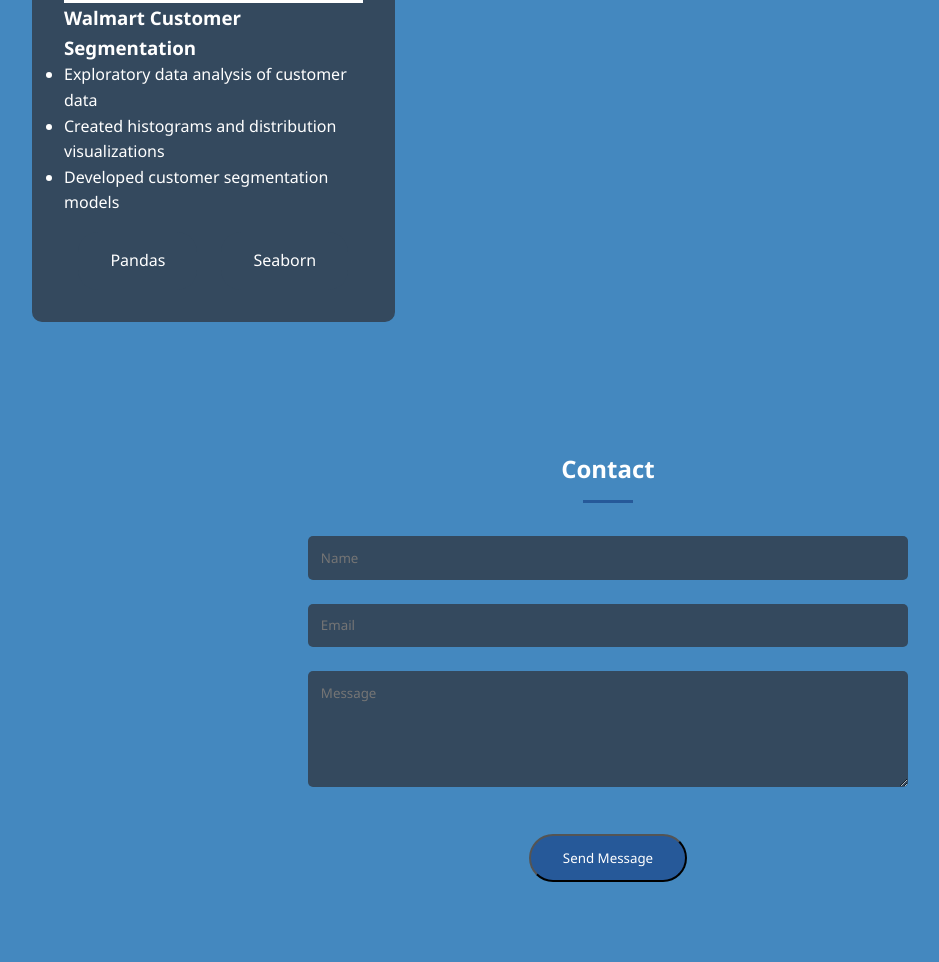
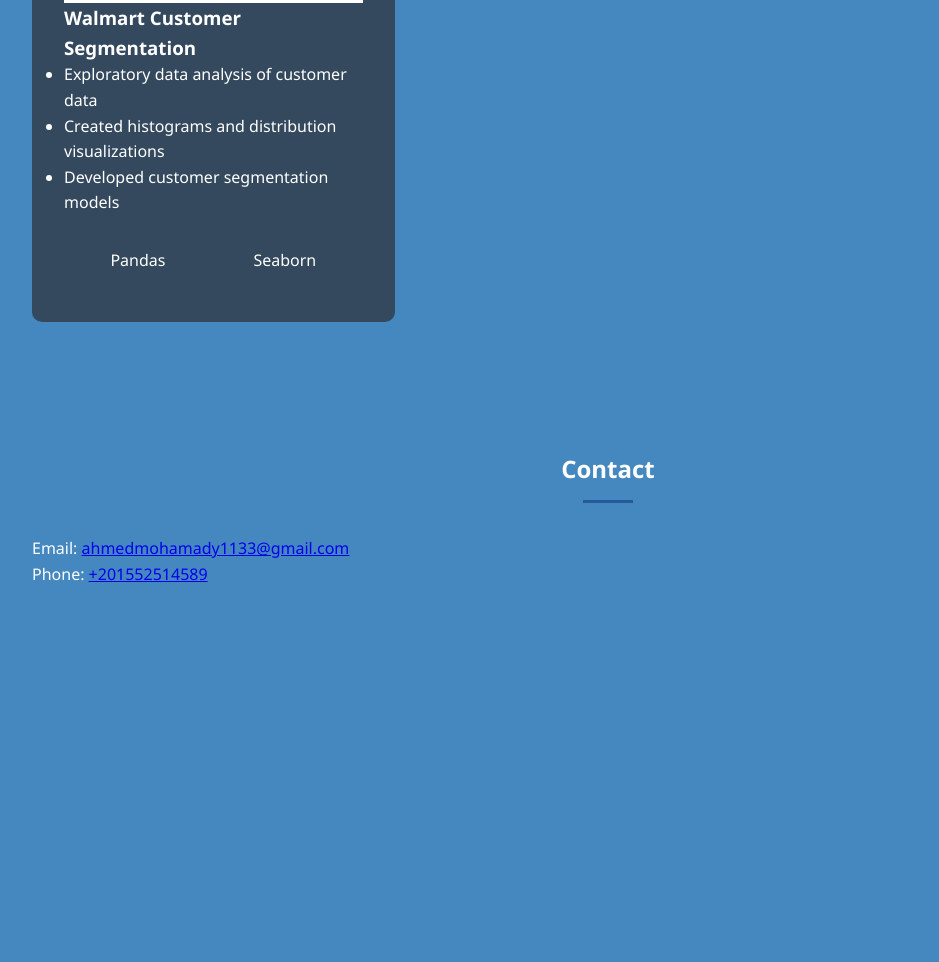
Before and after one commit to AhmedMohamady1/AhmedMohamady1.github.io, a plain HTML site: page index.html in a window 1280 px wide. Shown: the part 1952-2914 px from the top of the page, without its empty margins (32-971 px from the left). After the commit the page ends 2603 px from the top, so only its background shows below. Drawn offline with Linux system fonts and the light colour scheme.

Commit message:
Update index.html

```diff
--- a/index.html
+++ b/index.html
@@ -310,7 +310,7 @@
     </section>
 
     <!-- Modified form section -->
-    <section id="contact">
+<!--     <section id="contact">
         <h2 class="section-title">Contact</h2>
         <form class="contact-form" netlify>
             <div class="form-group">
@@ -326,7 +326,16 @@
                 <button type="submit" class="download-btn">Send Message</button>
             </div>
         </form>
+    </section> -->
+    <!-- Modified contact section -->
+    <section id="contact">
+        <h2 class="section-title">Contact</h2>
+        <div class="contact-info">
+            <p>Email: <a href="mailto:ahmedmohamady1133@gmail.com">ahmedmohamady1133@gmail.com</a></p>
+            <p>Phone: <a href="tel:+201552514589">+201552514589</a></p>
+        </div>
     </section>
+
 
     <div class="scroll-top" onclick="window.scrollTo({top: 0, behavior: 'smooth'})">
         <i class="fas fa-arrow-up"></i>
```
